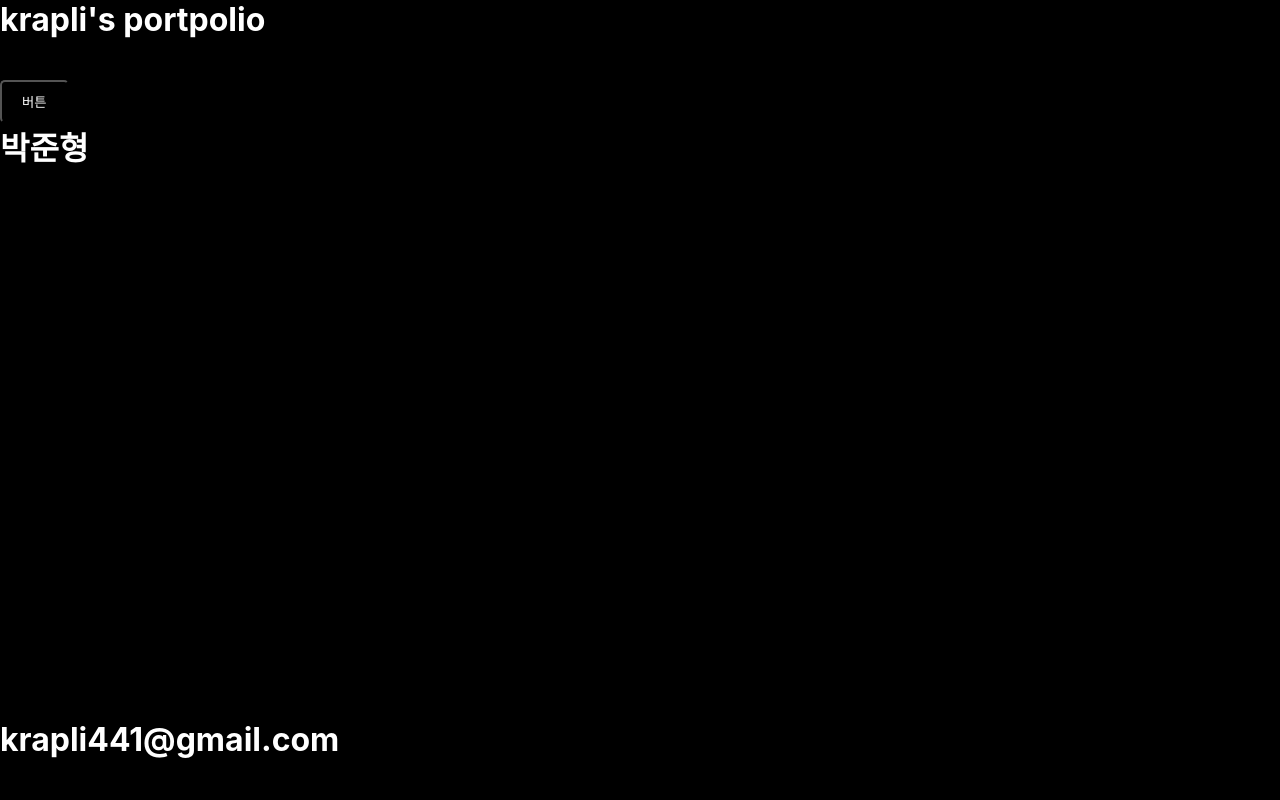
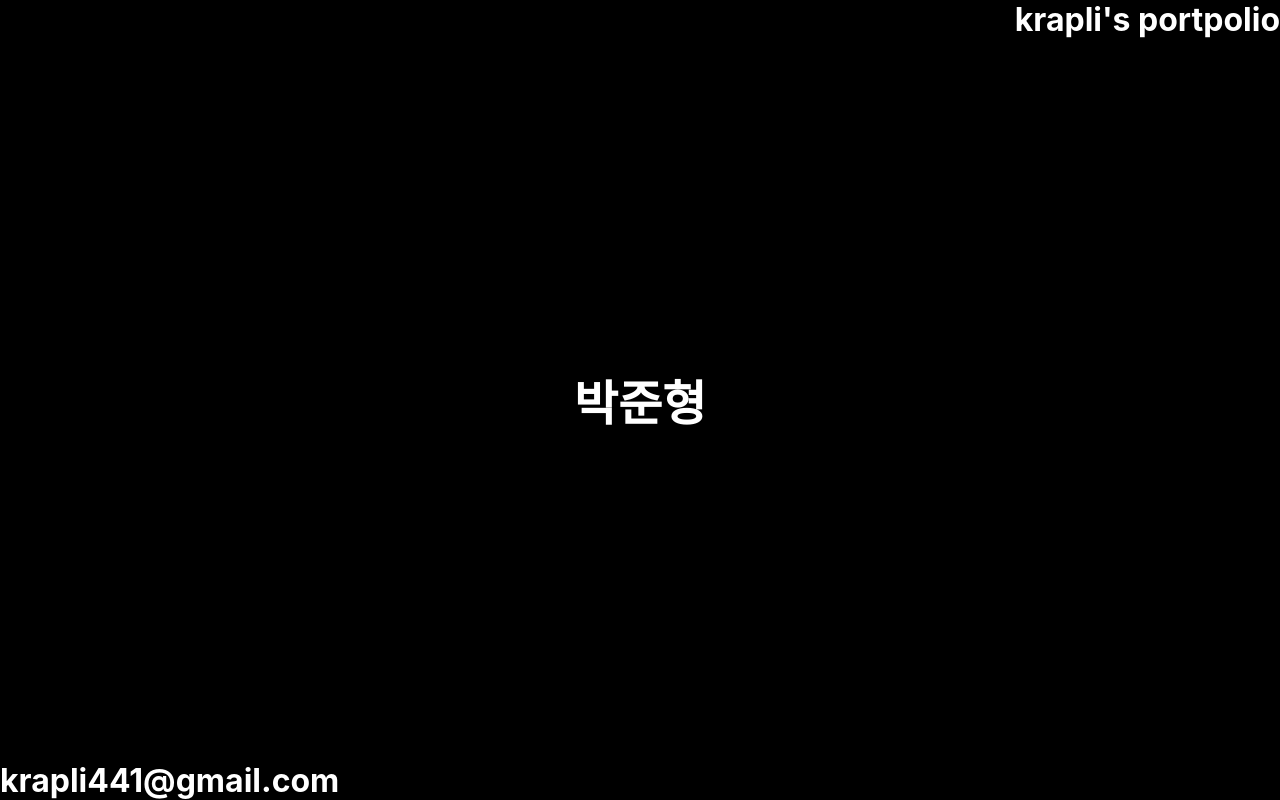
Before and after one commit to krapli441/garbanzo, a React app: page / in a window 1280 px wide. Built offline with nearby package versions, Linux system fonts and the light colour scheme; the HTML template or start-up script is replaced by a standard one; a web font is replaced by a local one.

Commit message:
이름, 이메일, 제목 추가.

```diff
--- a/src/App.tsx
+++ b/src/App.tsx
@@ -2,7 +2,7 @@
 import React from "react";
 import { render } from "react-dom";
 import { createRoot, Root } from "react-dom/client";
-import styled from "styled-components";
+import styled, { css } from "styled-components";
 
 // 리액트 컴포넌트
 import Header from "./components/views/header";
@@ -12,15 +12,17 @@ import Bottom from "./components/views/bottom";
 // css
 import "./css/root.css";
 
+// * center 스타일링
+
 // * container 스타일링
 const Container = styled.div`
   display: flex;
   flex-direction: column;
+  width: 100vw;
+  height: 100vh;
+  background-color: white;
   align-items: center;
   justify-content: center;
-  width: 100vw;
-  height: 100vh;
-  background-color: black;
 `;
 
 export default function App() {
--- a/src/components/views/bottom.tsx
+++ b/src/components/views/bottom.tsx
@@ -7,6 +7,8 @@ import styled from "styled-components";
 //* 본문
 
 const BottomStyle = styled.div`
+  display: flex;
+  align-items: flex-end;
   width: 100vw;
   height: 10vh;
   background-color: black;
--- a/src/components/views/header.tsx
+++ b/src/components/views/header.tsx
@@ -7,6 +7,9 @@ import styled from "styled-components";
 // * 본문
 
 const HeaderStyle = styled.div`
+  display: flex;
+  flex-direction: column;
+  align-items: flex-end;
   width: 100vw;
   height: 10vh;
   background-color: black;
--- a/src/components/views/main.tsx
+++ b/src/components/views/main.tsx
@@ -8,18 +8,25 @@ import { Button } from "../fragments/button";
 // * 본문
 
 const MainStyle = styled.div`
+  display: flex;
+  justify-content: center;
+  align-items: center;
   width: 100vw;
   height: 80vh;
   background-color: black;
   color: white;
 `;
 
+const MyName = styled.p`
+  font-size: 48px;
+  font-weight: bold;
+`;
+
 export default function Main() {
   return (
     <>
       <MainStyle className="main">
-        <Button>버튼</Button>
-        <h1>박준형</h1>
+        <MyName>박준형</MyName>
       </MainStyle>
     </>
   );
--- /dev/null
+++ b/src/css/font.css
@@ -0,0 +1,3 @@
+.myNameTitle {
+  font-size
+}
```
